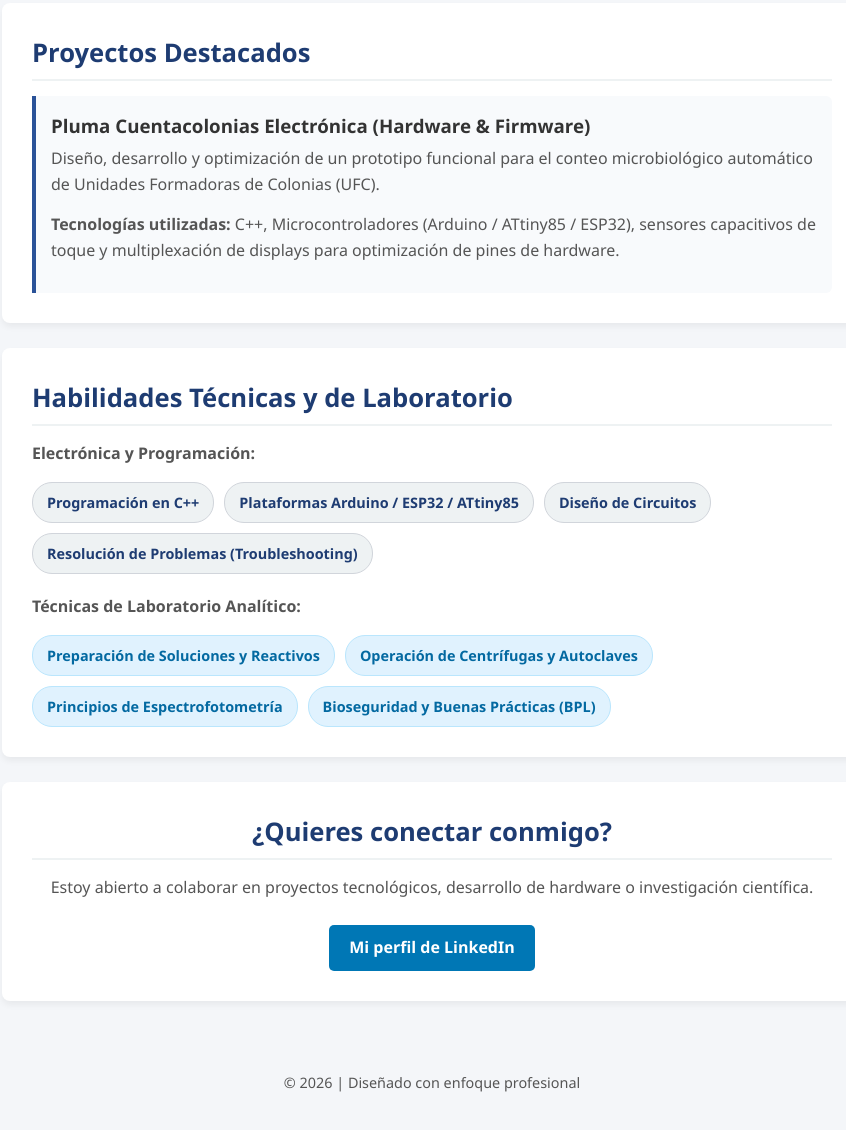
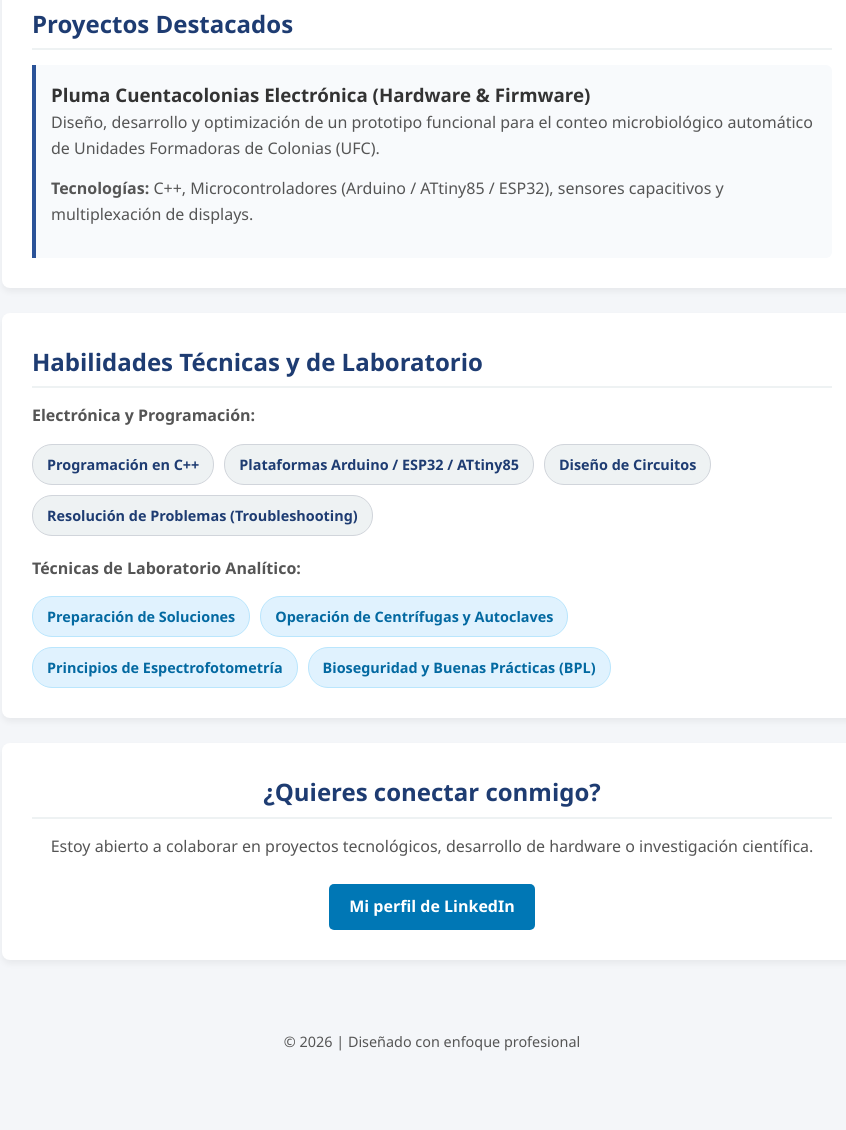
Before and after one commit to Estefaniabestq/Mi-portafolio-, a plain HTML site: page index.html in a window 1280 px wide. Shown: the part 532-1662 px from the top of the page, without its empty margins (208-1054 px from the left). After the commit the page ends 1630 px from the top, so only its background shows below. Drawn offline with nearby package versions, Linux system fonts and the light colour scheme.

Commit message:
Update index.html

```diff
--- a/index.html
+++ b/index.html
@@ -5,130 +5,37 @@
     <meta name="viewport" content="width=device-width, initial-scale=1.0">
     <title>Mi Portafolio Profesional</title>
     <style>
-        /* Estilos Generales - Tonos profesionales (Azul tecnológico y gris claro) */
-        * {
-            margin: 0;
-            padding: 0;
-            box-sizing: border-box;
-            font-family: 'Segoe UI', Tahoma, Geneva, Verdana, sans-serif;
-        }
+        * { margin: 0; padding: 0; box-sizing: border-box; font-family: 'Segoe UI', sans-serif; }
+        body { background-color: #f4f6f9; color: #333; line-height: 1.6; overflow-x: hidden; }
+        header { background: linear-gradient(135deg, #1e3c72 0%, #2a5298 100%); color: white; padding: 60px 20px; text-align: center; position: relative; }
+        header h1 { font-size: 2.5rem; margin-bottom: 10px; }
+        header p { font-size: 1.2rem; opacity: 0.9; }
+        .container { max-width: 900px; margin: 30px auto; padding: 0 20px; position: relative; z-index: 2; }
+        section { background: white; padding: 30px; margin-bottom: 25px; border-radius: 8px; box-shadow: 0 4px 6px rgba(0,0,0,0.05); }
+        h2 { color: #1e3c72; margin-bottom: 15px; border-bottom: 2px solid #eef2f3; padding-bottom: 5px; }
+        p { margin-bottom: 15px; color: #555; }
+        .project-card { background: #f8fafc; border-left: 4px solid #2a5298; padding: 15px; margin-top: 15px; border-radius: 0 6px 6px 0; }
+        .skills-container { display: flex; flex-wrap: wrap; gap: 10px; margin-top: 15px; }
+        .skill-badge { background-color: #eef2f3; color: #1e3c72; padding: 8px 14px; border-radius: 20px; font-size: 0.9rem; font-weight: 600; border: 1px solid #d1d5db; }
+        .skill-badge.lab { background-color: #e0f2fe; color: #0369a1; border-color: #bae6fd; }
+        footer { text-align: center; padding: 30px; margin-top: 40px; color: #777; font-size: 0.9rem; }
+        .btn-linkedin { display: inline-block; background-color: #0077b5; color: white; text-decoration: none; padding: 10px 20px; border-radius: 5px; font-weight: bold; margin-top: 10px; }
 
-        body {
-            background-color: #f4f6f9;
-            color: #333;
-            line-height: 1.6;
-        }
-
-        header {
-            background: linear-gradient(135deg, #1e3c72 0%, #2a5298 100%);
-            color: white;
-            padding: 60px 20px;
-            text-align: center;
-        }
-
-        header h1 {
-            font-size: 2.5rem;
-            margin-bottom: 10px;
-        }
-
-        header p {
-            font-size: 1.2rem;
-            font-weight: 300;
-            opacity: 0.9;
-        }
-
-        .container {
-            max-width: 900px;
-            margin: 30px auto;
-            padding: 0 20px;
-        }
-
-        section {
-            background: white;
-            padding: 30px;
-            margin-bottom: 25px;
-            border-radius: 8px;
-            box-shadow: 0 4px 6px rgba(0,0,0,0.05);
-        }
-
-        h2 {
-            color: #1e3c72;
-            margin-bottom: 15px;
-            border-bottom: 2px solid #eef2f3;
-            padding-bottom: 5px;
-            font-size: 1.6rem;
-        }
-
-        p {
-            margin-bottom: 15px;
-            color: #555;
-        }
-
-        /* Estilos para los Proyectos */
-        .project-card {
-            background: #f8fafc;
-            border-left: 4px solid #2a5298;
-            padding: 15px;
-            margin-top: 15px;
-            border-radius: 0 6px 6px 0;
-        }
-
-        .project-card h3 {
-            color: #333;
-            margin-bottom: 5px;
-        }
-
-        /* Estilos para las Habilidades (Badges) */
-        .skills-container {
-            display: flex;
-            flex-wrap: wrap;
-            gap: 10px;
-            margin-top: 15px;
-        }
-
-        .skill-badge {
-            background-color: #eef2f3;
-            color: #1e3c72;
-            padding: 8px 14px;
-            border-radius: 20px;
-            font-size: 0.9rem;
-            font-weight: 600;
-            border: 1px solid #d1d5db;
-        }
-
-        .skill-badge.lab {
-            background-color: #e0f2fe;
-            color: #0369a1;
-            border-color: #bae6fd;
-        }
-
-        /* Footer y Contacto */
-        footer {
-            text-align: center;
-            padding: 30px;
-            margin-top: 40px;
-            color: #777;
-            font-size: 0.9rem;
-        }
-
-        .btn-linkedin {
-            display: inline-block;
-            background-color: #0077b5;
-            color: white;
-            text-decoration: none;
-            padding: 10px 20px;
-            border-radius: 5px;
-            font-weight: bold;
-            margin-top: 10px;
-            transition: background 0.3s;
-        }
-
-        .btn-linkedin:hover {
-            background-color: #005582;
+        /* Contenedor invisible para que los fuegos no tapen los botones */
+        #canvas-container {
+            position: fixed;
+            top: 0;
+            left: 0;
+            width: 100%;
+            height: 100%;
+            pointer-events: none; /* Permite hacer clic a través de los efectos */
+            z-index: 9999;
         }
     </style>
 </head>
 <body>
+
+    <div id="canvas-container"></div>
 
     <header>
         <h1>Mi Portafolio</h1>
@@ -136,23 +43,17 @@
     </header>
 
     <div class="container">
-
         <section id="sobre-mi">
             <h2>Sobre Mí</h2>
-            <p>
-                Soy un apasionado del desarrollo tecnológico enfocado en la convergencia entre la ingeniería electrónica y las ciencias biológicas. Me destaco por mi capacidad para analizar problemas complejos de lógica de hardware y software, buscando siempre soluciones creativas y funcionales basadas en la perseverancia y la experimentación analítica.
-            </p>
+            <p>Desarrollador técnico orientado a la electrónica y el análisis científico. Especializado en programar microcontroladores (Arduino, ESP32) y resolver fallas de hardware. Combino la precisión en C++ con el rigor y la bioseguridad de laboratorio, creando prototipos funcionales de alta utilidad.</p>
         </section>
 
         <section id="proyectos">
             <h2>Proyectos Destacados</h2>
-
             <div class="project-card">
                 <h3>Pluma Cuentacolonias Electrónica (Hardware & Firmware)</h3>
-                <p>
-                    Diseño, desarrollo y optimización de un prototipo funcional para el conteo microbiológico automático de Unidades Formadoras de Colonias (UFC).
-                </p>
-                <p><strong>Tecnologías utilizadas:</strong> C++, Microcontroladores (Arduino / ATtiny85 / ESP32), sensores capacitivos de toque y multiplexación de displays para optimización de pines de hardware.</p>
+                <p>Diseño, desarrollo y optimización de un prototipo funcional para el conteo microbiológico automático de Unidades Formadoras de Colonias (UFC).</p>
+                <p><strong>Tecnologías:</strong> C++, Microcontroladores (Arduino / ATtiny85 / ESP32), sensores capacitivos y multiplexación de displays.</p>
             </div>
         </section>
 
@@ -165,10 +66,9 @@
                 <span class="skill-badge">Diseño de Circuitos</span>
                 <span class="skill-badge">Resolución de Problemas (Troubleshooting)</span>
             </div>
-
             <p style="margin-top: 20px;"><strong>Técnicas de Laboratorio Analítico:</strong></p>
             <div class="skills-container">
-                <span class="skill-badge lab">Preparación de Soluciones y Reactivos</span>
+                <span class="skill-badge lab">Preparación de Soluciones</span>
                 <span class="skill-badge lab">Operación de Centrífugas y Autoclaves</span>
                 <span class="skill-badge lab">Principios de Espectrofotometría</span>
                 <span class="skill-badge lab">Bioseguridad y Buenas Prácticas (BPL)</span>
@@ -180,12 +80,42 @@
             <p>Estoy abierto a colaborar en proyectos tecnológicos, desarrollo de hardware o investigación científica.</p>
             <a href="https://www.linkedin.com" target="_blank" class="btn-linkedin">Mi perfil de LinkedIn</a>
         </section>
-
     </div>
 
     <footer>
         <p>&copy; 2026 | Diseñado con enfoque profesional</p>
     </footer>
 
+    <script src="https://cdn.jsdelivr.net/npm/canvas-confetti@1.6.0/dist/confetti.browser.min.js"></script>
+
+    <script>
+        // 1. Explosión automática al entrar a la página
+        window.addEventListener('DOMContentLoaded', () => {
+            // Explosión izquierda
+            confetti({
+                particleCount: 150,
+                spread: 80,
+                origin: { x: 0.2, y: 0.6 }
+            });
+            // Explosión derecha
+            confetti({
+                particleCount: 150,
+                spread: 80,
+                origin: { x: 0.8, y: 0.6 }
+            });
+        });
+
+        // 2. Truco extra: Cada vez que hagan clic en el fondo de la pantalla, ¡explota otro!
+        document.body.addEventListener('click', (e) => {
+            // Solo explota si no le están dando clic a un botón o tarjeta
+            if(e.target.tagName !== 'A' && e.target.tagName !== 'SPAN') {
+                confetti({
+                    particleCount: 50,
+                    spread: 60,
+                    origin: { x: e.clientX / window.innerWidth, y: e.clientY / window.innerHeight }
+                });
+            }
+        });
+    </script>
 </body>
 </html>
```
